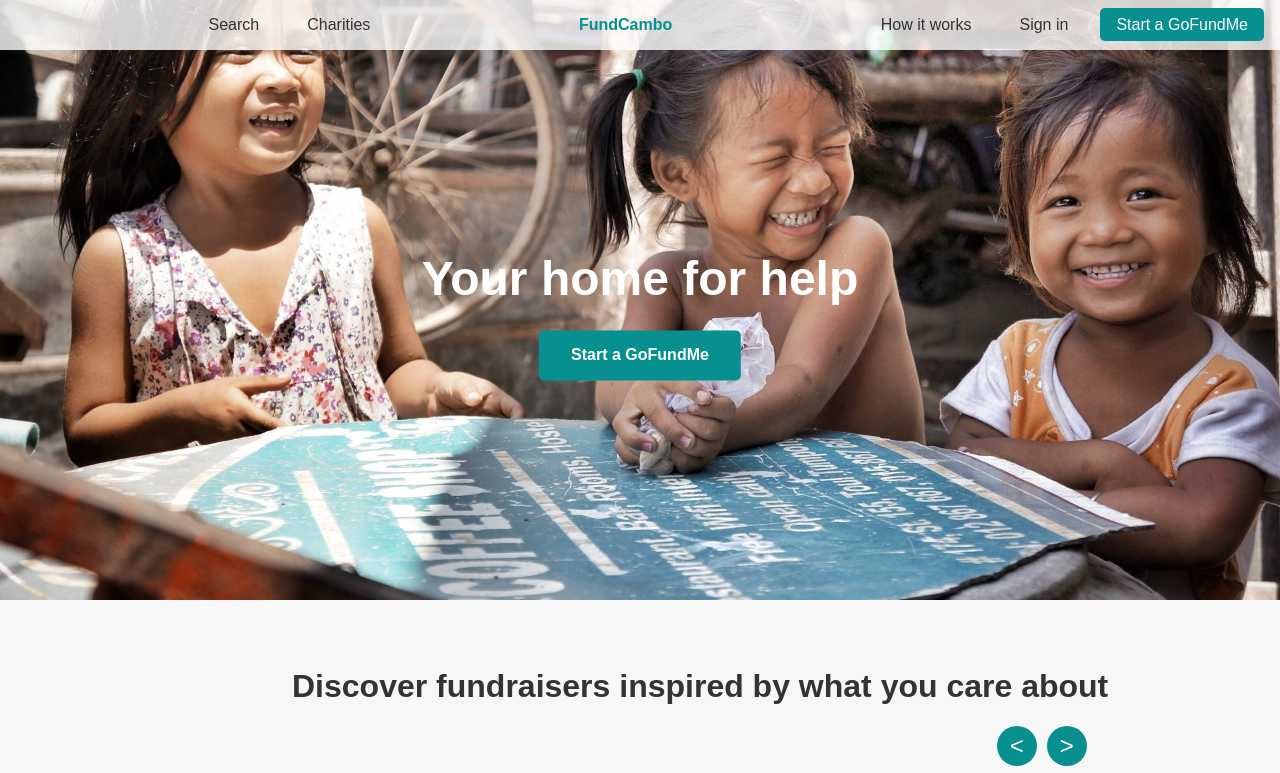
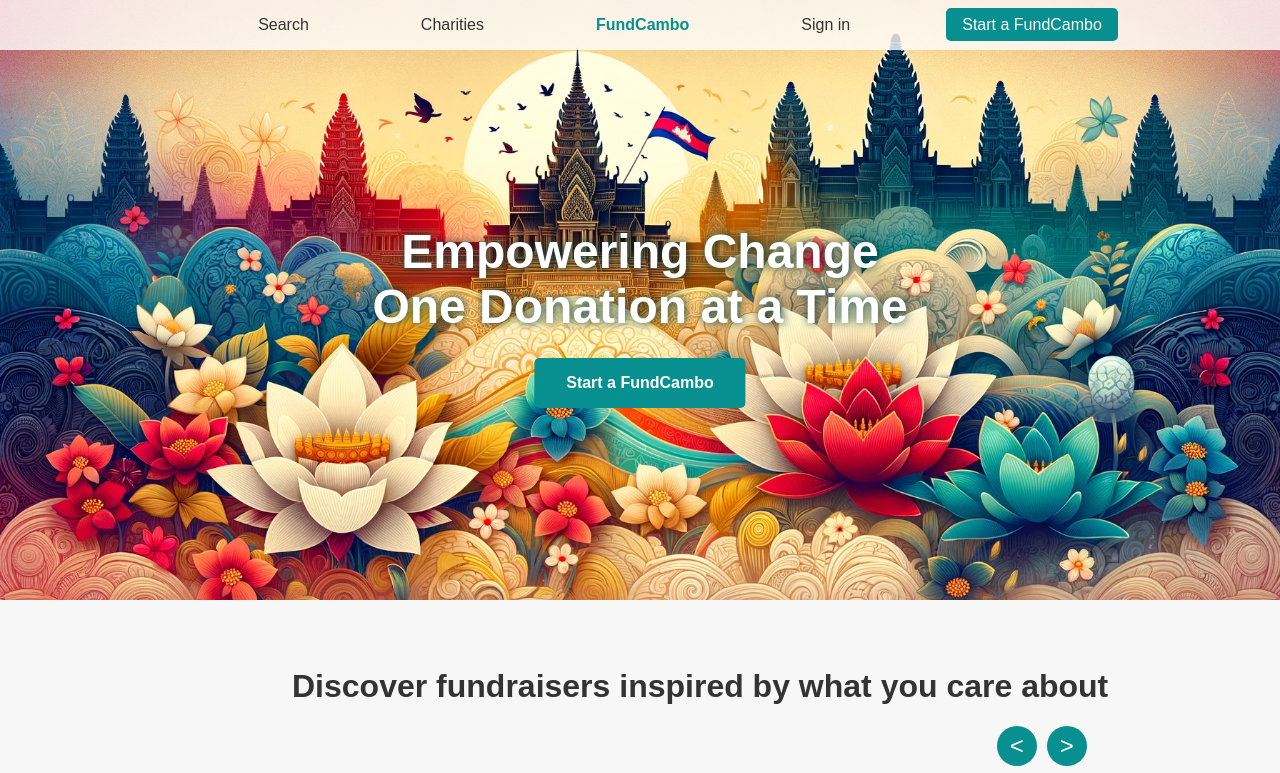
Before and after one commit to vatanaksam/FundCambo, a plain HTML site: page index.html in a window 1280 px wide. Shown: the top 773 px of the page. Drawn offline with Linux system fonts and the light colour scheme.

Commit message:
Add files via upload

```diff
--- a/index.html
+++ b/index.html
@@ -9,6 +9,8 @@
             margin: 0;
             padding: 0;
             font-family: Arial, sans-serif;
+width: 100%;
+  overflow-x: hidden;
         }
 
         .header-wrapper {
@@ -24,23 +26,24 @@
             width: 100%;
             background: rgba(255, 255, 255, 0.8);
             z-index: 10;
-            padding: 0.5em 0;
+            padding: 1em 0;
             box-sizing: border-box;
         }
 
         .top-nav {
             display: flex;
-            justify-content: space-between;
+            justify-content: center; /* Center horizontally */
             align-items: center;
-            padding: 0 1em;
+            padding: 0 1em 0em 6em;
         }
 
         .top-nav ul {
             list-style: none;
             display: flex;
-            gap: 1em;
+            gap: 5em;
             margin: 0;
             padding: 0;
+            align-items: center; /* Add this to ensure vertical alignment */
         }
 
         .top-nav a {
@@ -74,6 +77,7 @@
         .header-content h1 {
             font-size: 3em;
             margin-bottom: 0.5em;
+		 text-shadow: #003333 1px 0 10px;
         }
 
         .header-content button {
@@ -90,7 +94,7 @@
         .header-image {
             width: 100%;
             height: 100%;
-            background-image: url('kids.jpeg');
+            background-image: url('bg.webp');
             background-size: cover;
             background-position: center;
             position: relative;
@@ -294,8 +298,8 @@
 }
 
 .trust-section {
-  background-color: #088F8F; /* Dark green background, match with your color */
-  height: 50vh; /* 1/2 of the viewport height */
+  background-color: #088F8F;
+  height: 30vh; /* 1/2 of the viewport height */
   display: flex;
   align-items: center; /* Center the content vertically */
   justify-content: center; /* Center the content horizontally */
@@ -309,6 +313,11 @@
   font-size: 3em; /* Large font size for the title */
   margin-bottom: 0.5em; /* Space between the title and the paragraph */
 }
+*, *::before, *::after {
+    box-sizing: border-box;
+}
+
+
 
 .trust-content p {
   font-size: 2em; /* Adjust the font size as needed */
@@ -318,6 +327,9 @@
 
 
         @media (max-width: 768px) {
+  .top-nav {
+        padding: 0; /* Example adjustment for smaller screens */
+}
             .campaigns-container {
                 grid-template-columns: 1fr;
             }
@@ -327,24 +339,19 @@
 <body>
     <div class="header-wrapper">
         <header class="main-header">
-            <nav class="top-nav">
-				<div class="search-container">
-      	    </div>
-                <ul>
-                    <li><a href="#">Search</a></li>
-                    <li><a href="#">Charities</a></li>
-                </ul>
-                <a href="#" class="logo">Fund<span>Cambo</span></a>
-                <ul>
-                    <li><a href="#">How it works</a></li>
-                    <li><a href="#">Sign in</a></li>
-                    <li><a href="#" class="button">Start a GoFundMe</a></li>
-                </ul>
-            </nav>
+           <nav class="top-nav">
+    <ul>
+        <li class="nav-item"><a href="#">Search</a></li>
+        <li class="nav-item charities"><a href="#">Charities</a></li>
+        <li class="nav-item logo-item"><a href="#" class="logo">Fund<span>Cambo</span></a></li>
+        <li class="nav-item"><a href="#">Sign in</a></li>
+        <li class="nav-item"><a href="#" class="button">Start a FundCambo</a></li>
+    </ul>
+</nav>
         </header>
         <div class="header-content">
-            <h1>Your home for help</h1>
-            <button>Start a GoFundMe</button>
+            <h1>Empowering Change <br> One Donation at a Time</h1>
+            <button>Start a FundCambo</button>
         </div>
         <div class="header-image"></div>
     </div>
```
Also changed, not shown: bg.webp (added).
